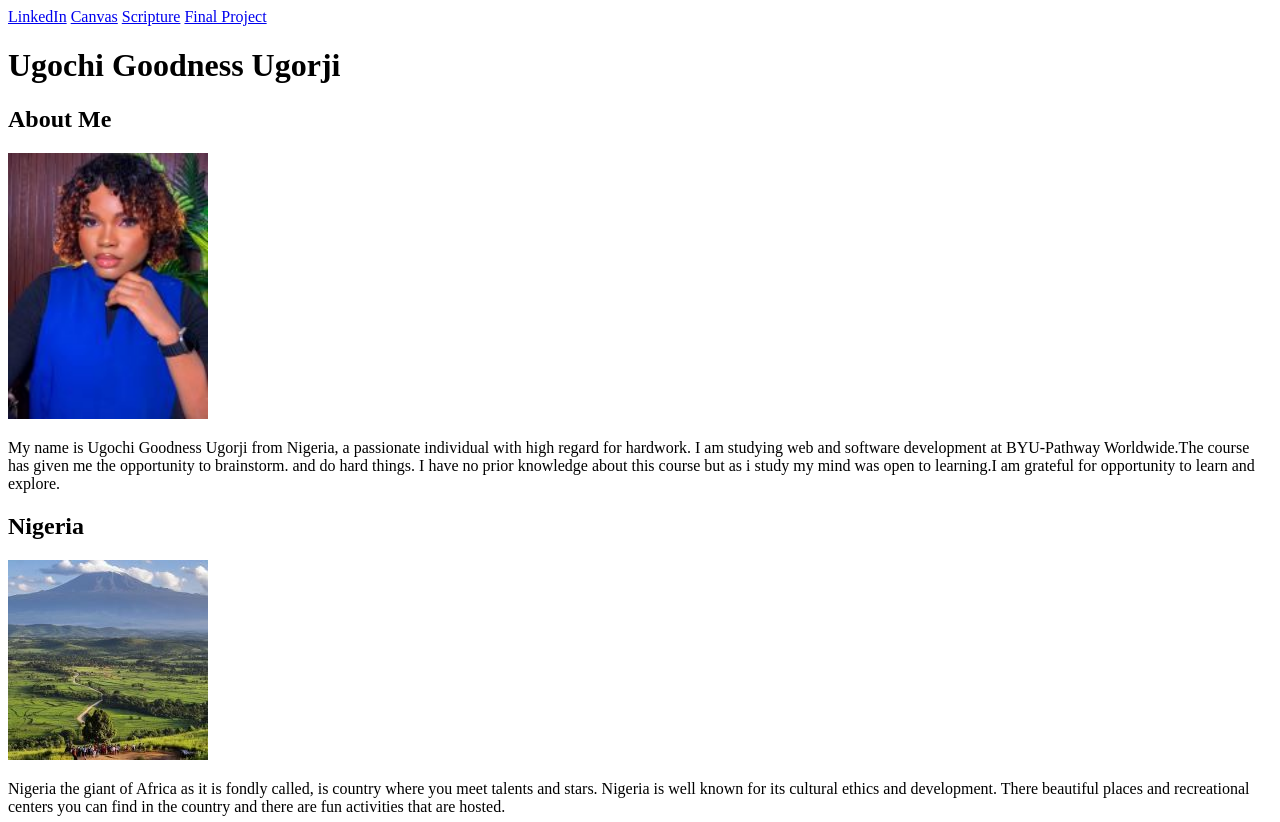
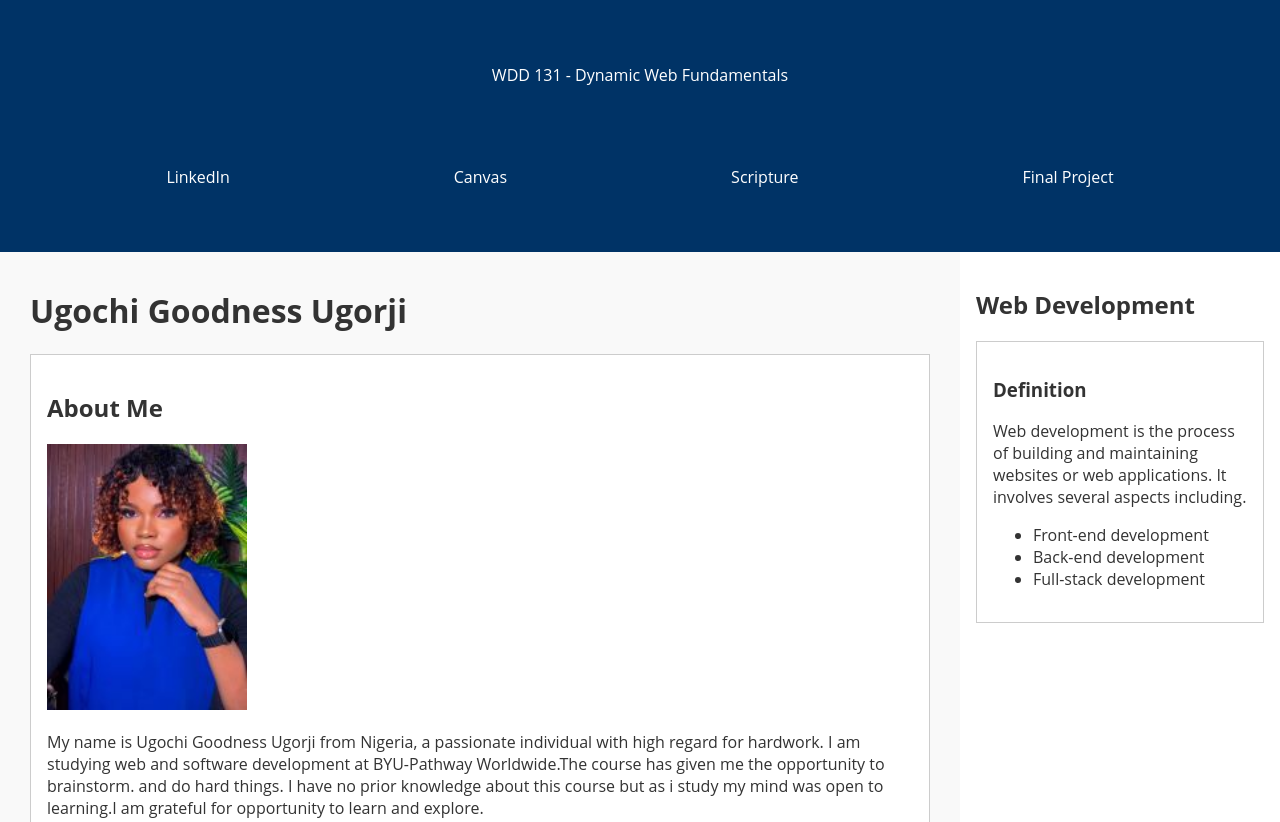
Before and after one commit to UgochiGoodness/wdd131, a plain HTML site: page index.html in a window 1280 px wide. Shown: the top 822 px of the page. Drawn offline with Linux system fonts and the light colour scheme.

Commit message:
web page project

```diff
--- a/index.html
+++ b/index.html
@@ -6,12 +6,12 @@
     <title>WDD 131 - Dynamic Web Fundamentals - Ugochi Goodness Ugorji</title>
     <meta name="description" content="WDD 131 - Dynamic Web Fundamentals - Ugochi Goodness Ugorji. Web Development.">
     <meta name="author" content="Ugochi Goodness Ugorji">
-    <link ref="stylesheet" href="styles/base.css">
+    <link rel="stylesheet" href="styles/base.css">
     <script src="scripts/getdates.js" defer></script>
 </head>
 <body>
     <header>
-       <span id="Course-title" content="WDD 131 - Dynamic Web Fundamentals"></span>
+       <span id="Course-title">WDD 131 - Dynamic Web Fundamentals</span>
        <nav>
         <a href="http://linkedin.com/in/ugochi-goodness-ugorji">LinkedIn</a>
         <a href="https://byupw.instructure.com">Canvas</a>
@@ -39,6 +39,19 @@
         can find in the country and there are fun activities that are hosted. </p>
       </section>
     </main>
+    <aside>
+      <h1>Web Development</h1>
+
+      <section class="card">
+        <h1>Definition</h1>
+      <p>Web development is the process of building and maintaining websites or web applications. It involves several aspects including.
+       <ul>
+        <li>Front-end development</li>
+        <li>Back-end development</li>
+        <li>Full-stack development</li>
+      </p>
+        </section>
+    </aside>
     <footer>
        <p>©2025 ♦ Ugochi Goodness Ugorji ♦ Nigeria</p>
        <p><span id="lastModified" content="currentdate"></span></p>
--- a/styles/base.css
+++ b/styles/base.css
@@ -15,13 +15,13 @@ header {
   background-color: #003366;
   color: white;
   text-align: center;
-  padding: 1rem 0;
+  padding: 4rem;
 }
 
 #course-title {
   display: block;
   font-size: 1.5rem;
-  margin-bottom: 0.5rem;
+  margin-bottom: 1rem;
 }
 
 nav {
@@ -33,7 +33,9 @@ nav {
 nav a {
   color: white;
   text-decoration: none;
-  padding: 0.5rem;
+  padding-right: 100px;
+  padding-left: 100px;
+  padding-top: 80px;
 }
 
 nav a:hover {
@@ -55,10 +57,23 @@ main {
   padding: 1rem;
 }
 
+aside {
+  grid-area: aside;
+  background-color: white;
+  padding: 1rem;
+}
+
+aside.card{
+   background-color: white;
+  border: 1px solid #ccc;
+  padding: 1rem;
+}
+
 footer {
   grid-area: footer;
   text-align: center;
   padding: 1rem;
-  background-color: #eee;
+  background-color: #003366;
+  color: white;
   font-size: 0.9rem;
 }
```
